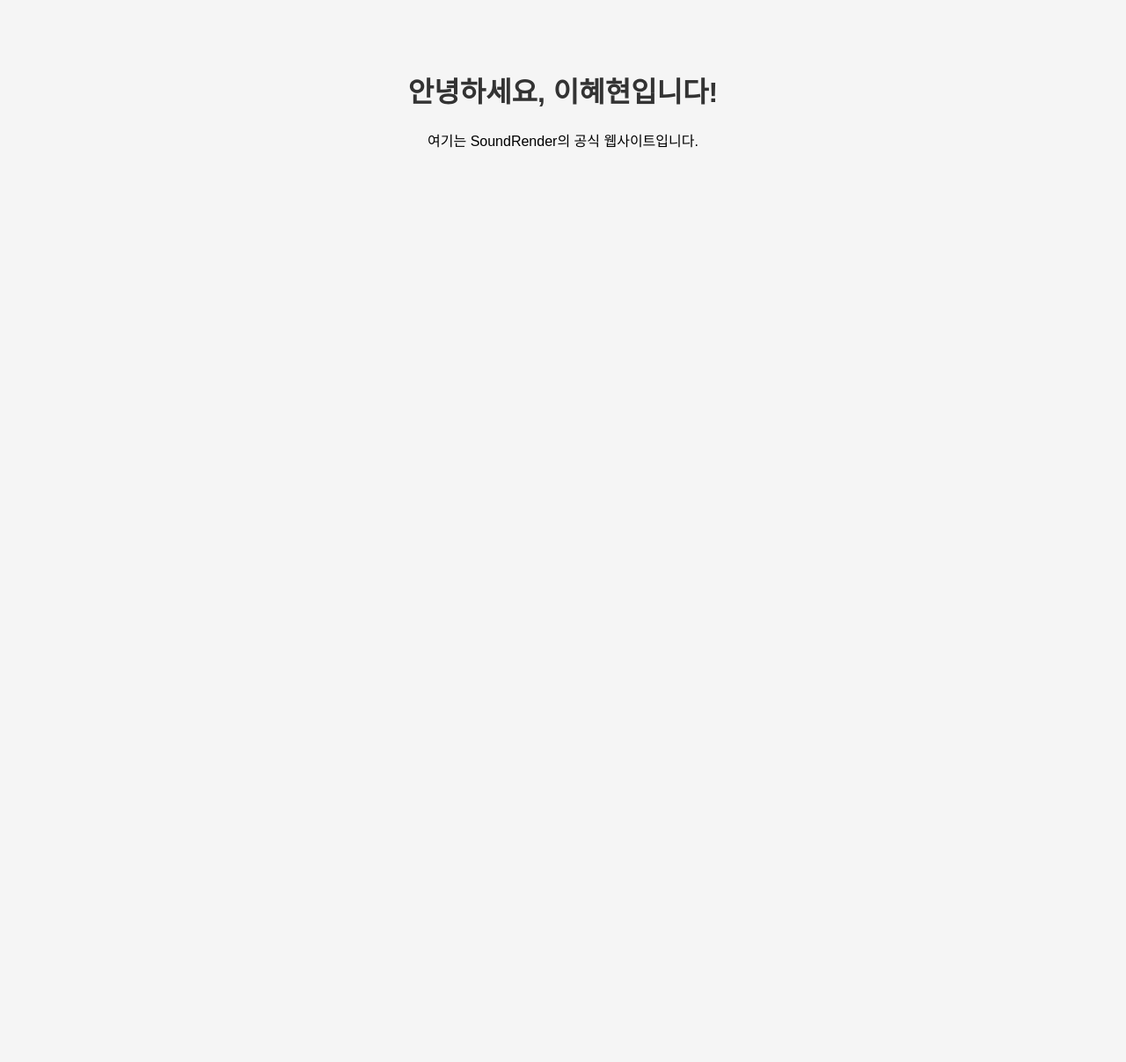
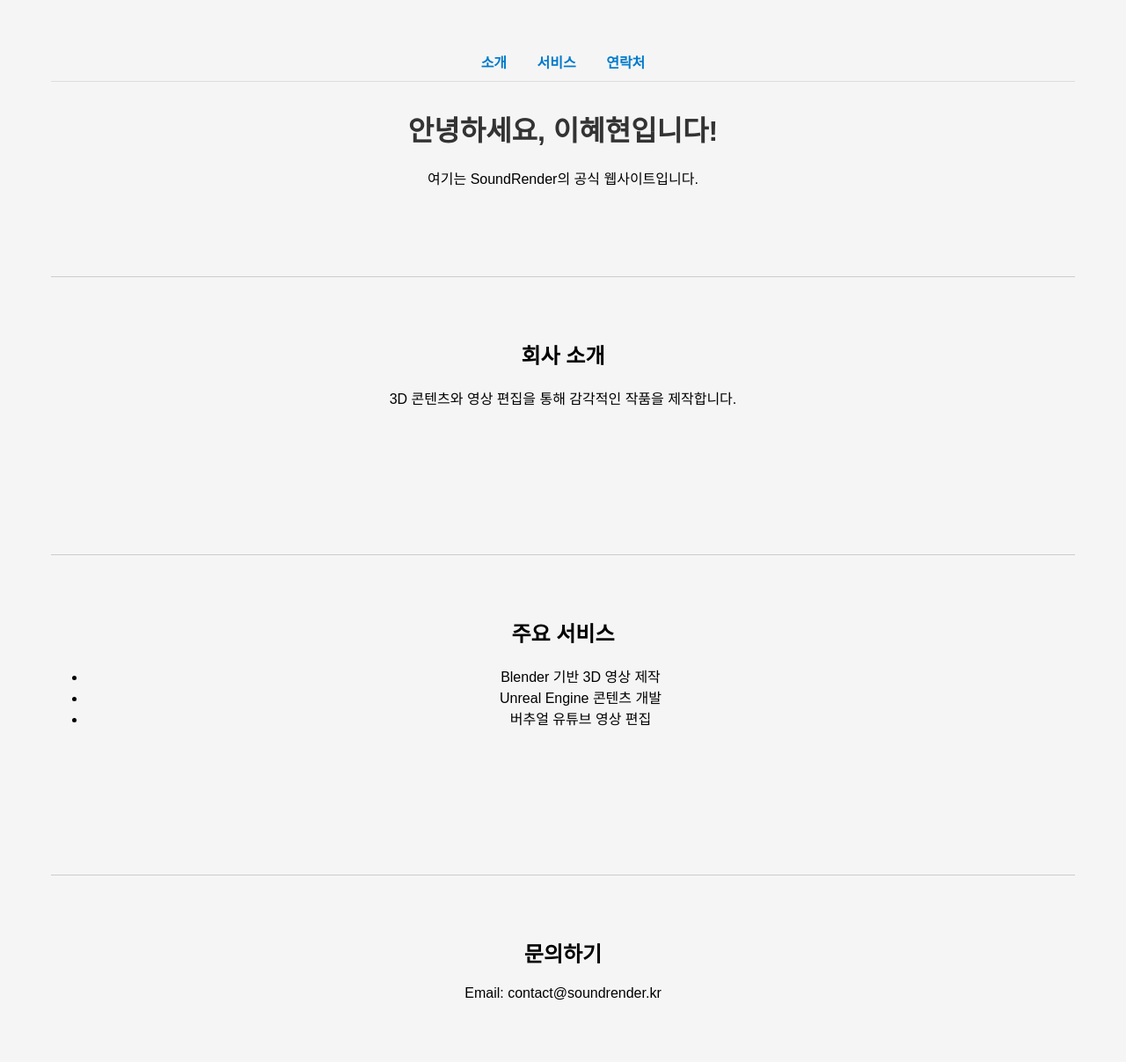
Before and after one commit to codings918/myhomepage, a plain HTML site: page index.html in a window 1280 px wide. Shown: the whole page at 88% size. Before the commit the page ends 800 px from the top, so only its background shows below. Drawn offline with Linux system fonts and the light colour scheme.

Commit message:
홈페이지 수정1

```diff
--- a/index.html
+++ b/index.html
@@ -1,8 +1,15 @@
 <!-- index.html -->
 <!DOCTYPE html>
 <html lang="ko">
-<head><style>
-  body {
+<head>
+  <meta charset="UTF-8" />
+  <title>나의 홈페이지</title>
+  <style>
+
+     html {
+      scroll-behavior: smooth;
+    }
+    body {
     font-family: sans-serif;
     background-color: #f5f5f5;
     text-align: center;
@@ -11,12 +18,57 @@
   h1 {
     color: #333;
   }
-</style>
-  <meta charset="UTF-8" />
-  <title>나의 홈페이지</title>
+  nav a {
+    margin: 0 15px;
+    text-decoration: none;
+    color: #007acc;
+    font-weight: bold;
+  }
+
+  nav {
+  margin-bottom: 30px;
+  padding-bottom: 10px;
+  border-bottom: 1px solid #ddd;
+}
+
+  section {
+    margin-top: 100px;
+    padding: 50px 0;
+      border-top: 1px solid #ccc;
+    }
+  </style>
 </head>
 <body>
+ <!-- ✅ 상단 메뉴 -->
+  <nav>
+    <a href="#intro">소개</a>
+    <a href="#services">서비스</a>
+    <a href="#contact">연락처</a>
+  </nav>
+   <!-- ✅ 메인 제목 -->
   <h1>안녕하세요, 이혜현입니다!</h1>
   <p>여기는 SoundRender의 공식 웹사이트입니다.</p>
+<!-- ✅ 소개 섹션 -->
+  <section id="intro">
+    <h2>회사 소개</h2>
+    <p>3D 콘텐츠와 영상 편집을 통해 감각적인 작품을 제작합니다.</p>
+  </section>
+
+  <!-- ✅ 서비스 섹션 -->
+  <section id="services">
+    <h2>주요 서비스</h2>
+    <ul>
+      <li>Blender 기반 3D 영상 제작</li>
+      <li>Unreal Engine 콘텐츠 개발</li>
+      <li>버추얼 유튜브 영상 편집</li>
+    </ul>
+  </section>
+
+  <!-- ✅ 연락처 섹션 -->
+  <section id="contact">
+    <h2>문의하기</h2>
+    <p>Email: contact@soundrender.kr</p>
+  </section>
+
 </body>
 </html>
```
